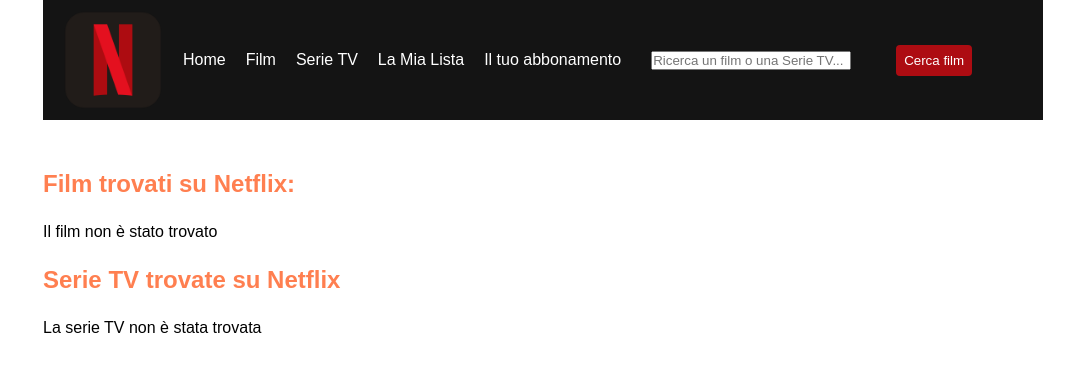
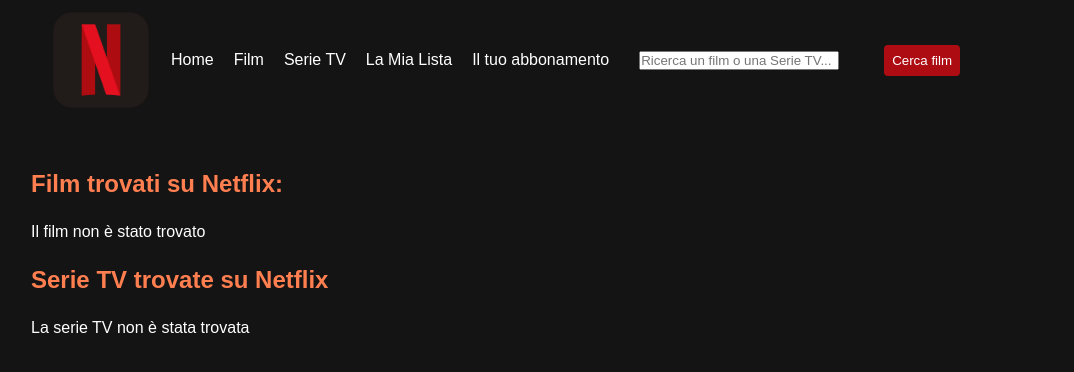
Before and after one commit to fabiomazzilli85/Boolflix, a Vue app: page / in a window 1280 px wide. Shown: the top 372 px of the page, without its empty margins (97-1171 px from the left). Built offline with nearby package versions, Linux system fonts and the light colour scheme.

Commit message:
Aiumentato container. Backgroun color importato da sito Netflix.

```diff
--- a/style/general.scss
+++ b/style/general.scss
@@ -6,9 +6,11 @@
 
 body {
     font-family: Arial, Helvetica, sans-serif;
+    background-color: #141414;
+    color: white;
 }
 
 .container {
-    max-width: 1000px;
+    max-width: 1024px;
     margin: 0 auto;
 }
```
